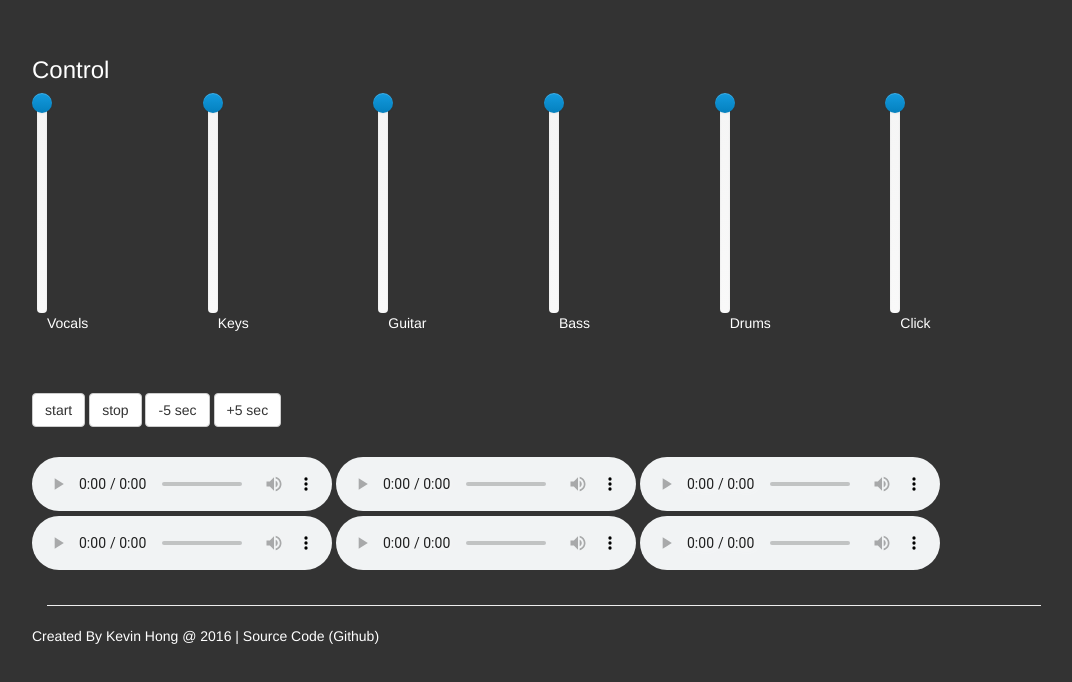
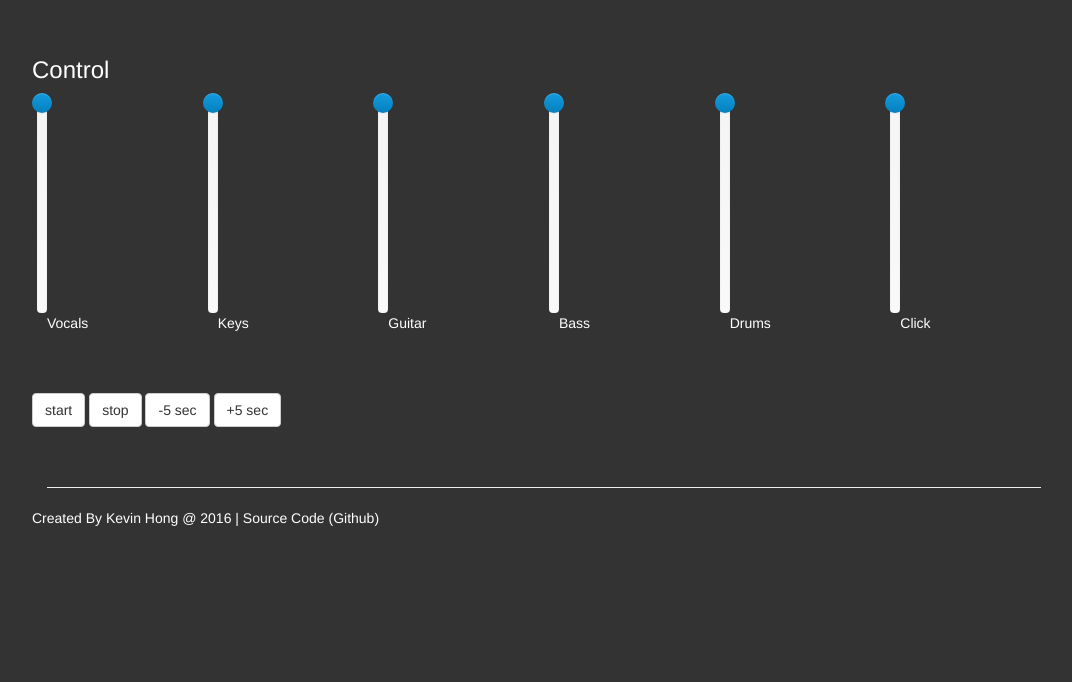
Before and after one commit to KevinHong913/multitrack-mix-poc, a website: page app/index.html in a window 1280 px wide. Shown: the part 86-768 px from the top of the page, without its empty margins (96-1168 px from the left). Drawn offline with Linux system fonts and the light colour scheme.

Commit message:
disable control

```diff
--- a/app/index.html
+++ b/app/index.html
@@ -136,27 +136,27 @@
 
 
       <div class="row">
-        <audio id="audio1" controls preload="auto">
+        <audio id="audio1"  preload="auto">
           <source src="audio/活水江河_Mix_Vocals.mp3" type="audio/mpeg">
           Your browser does not support the audio element.
         </audio>
-        <audio id="audio2" controls preload="auto">
+        <audio id="audio2"  preload="auto">
           <source src="audio/活水江河_Mix_Keys.mp3" type="audio/mpeg">
           Your browser does not support the audio element.
         </audio>
-        <audio id="audio3" controls preload="auto">
+        <audio id="audio3"  preload="auto">
           <source src="audio/活水江河_Mix_Guitar.mp3" type="audio/mpeg">
           Your browser does not support the audio element.
         </audio>
-        <audio id="audio4" controls preload="auto">
+        <audio id="audio4"  preload="auto">
           <source src="audio/活水江河_Mix_Bass.mp3" type="audio/mpeg">
           Your browser does not support the audio element.
         </audio>
-        <audio id="audio5" controls preload="auto">
+        <audio id="audio5"  preload="auto">
           <source src="audio/活水江河_Mix_Drums128.mp3" type="audio/mpeg">
           Your browser does not support the audio element.
         </audio>
-        <audio id="audio6" controls preload="auto">
+        <audio id="audio6"  preload="auto">
           <source src="audio/活水江河_Mix_Click.mp3" type="audio/mpeg">
           Your browser does not support the audio element.
         </audio>
```
